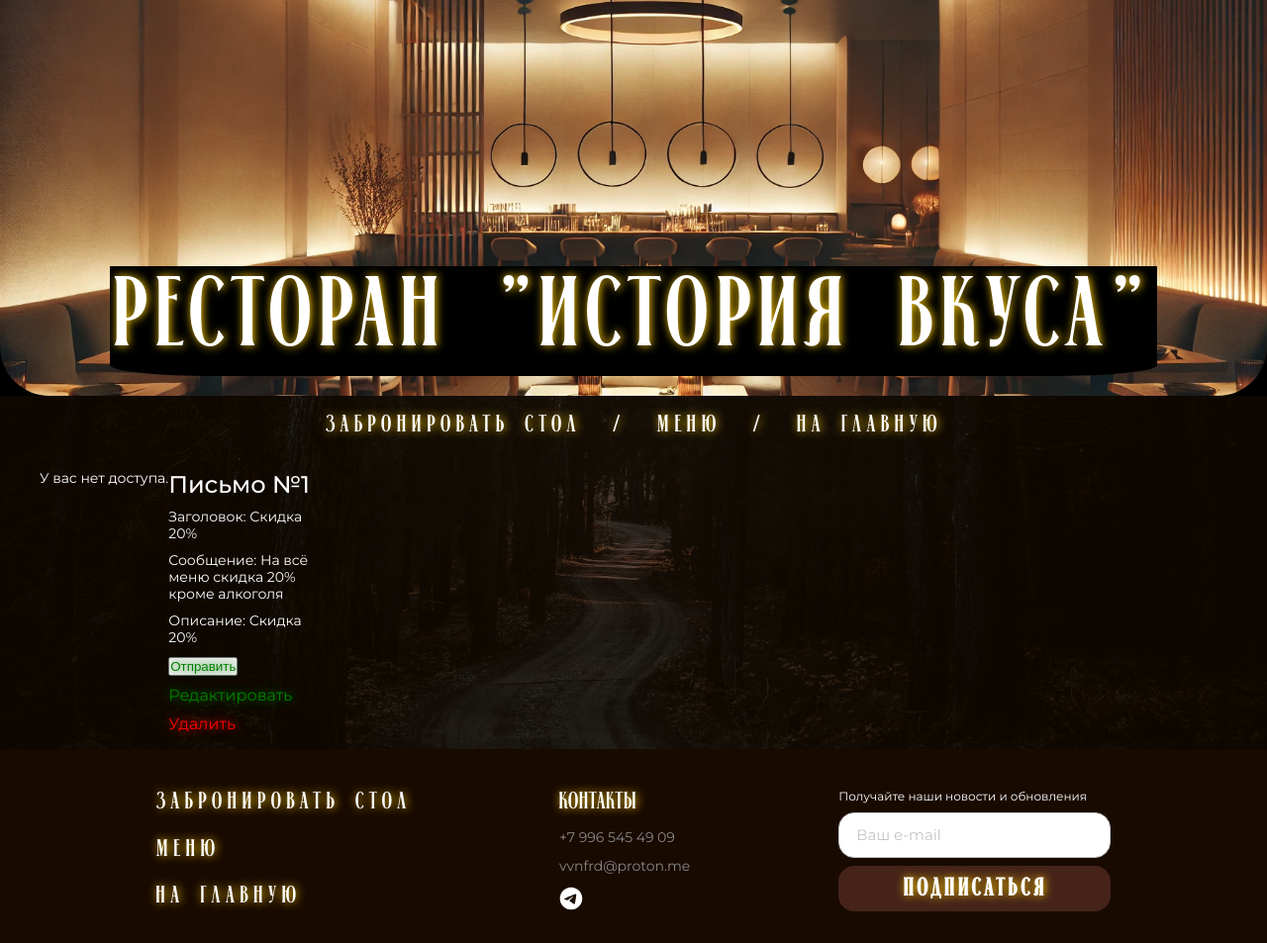
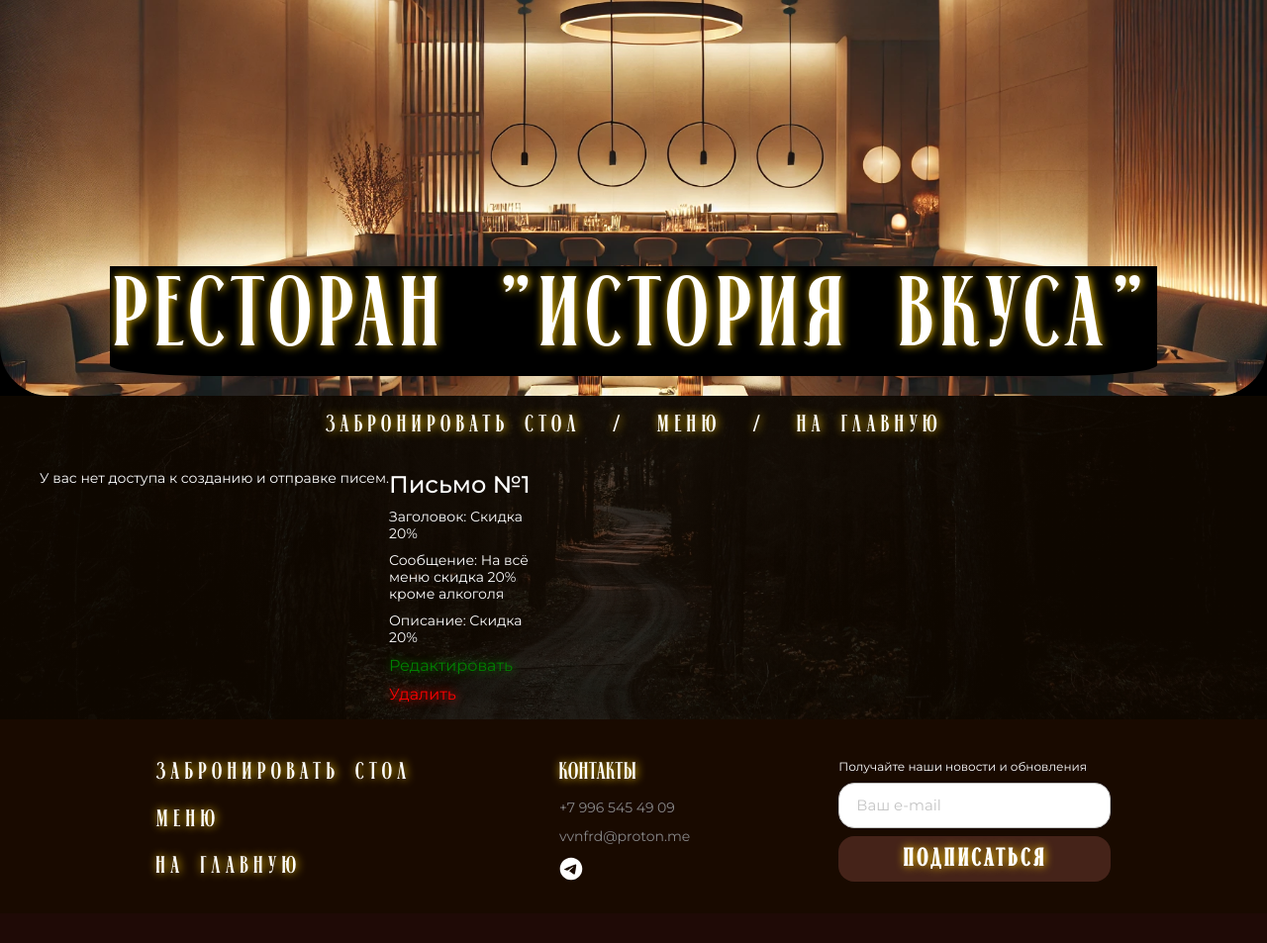
Before and after one commit to zetmarley/restaurant, a Django app: template advertising/templates/advertising/letters_form.html in a window 1280 px wide. Shown: the whole page at 99% size. After the commit the page ends 891 px from the top, so only its background shows below. Run offline with Django 5.2, Linux system fonts and the light colour scheme; the template is opened without the code that fills it: values that come from a table or form of the project are taken from there, others are empty; data comes from the database, SQL or seed files in the repository; parts of the project's set-up code (start-up, migrations or seed data) failed here and were passed over.

Commit message:
some fixes

```diff
--- a/advertising/templates/advertising/letters_form.html
+++ b/advertising/templates/advertising/letters_form.html
@@ -17,7 +17,7 @@
                             </button>
                         </div>
                         {% else %}
-                        <p class="product__overview">У вас нет доступа.</p>
+                        <p class="product__overview">У вас нет доступа к созданию и отправке писем.</p>
                         {% endif %}
                     </div>
                 </div>
@@ -33,11 +33,13 @@
                 <p class="product__overview">Заголовок: {{letter.subject}}</p>
                 <p class="product__overview">Сообщение: {{letter.message}}</p>
                 <p class="product__overview">Описание: {{letter.description}}</p>
+                {% if user|has_group:'promotioner' or user.is_superuser %}
                 <form action="{% url 'ad:send-letter' letter.pk %}" method="POST">
                     {% csrf_token %}
                     <input type="hidden" name="pk" value="{{letter.pk}}">
                     <button class="button-update">Отправить</button>
                 </form>
+                {% endif %}
                 <a class="button-update" href="{% url 'ad:letters-update' letter.pk %}" role="button">Редактировать</a>
                 <a class="button-delete" href="{% url 'ad:letters-delete' letter.pk %}" role="button">Удалить</a>
             </div>
```
